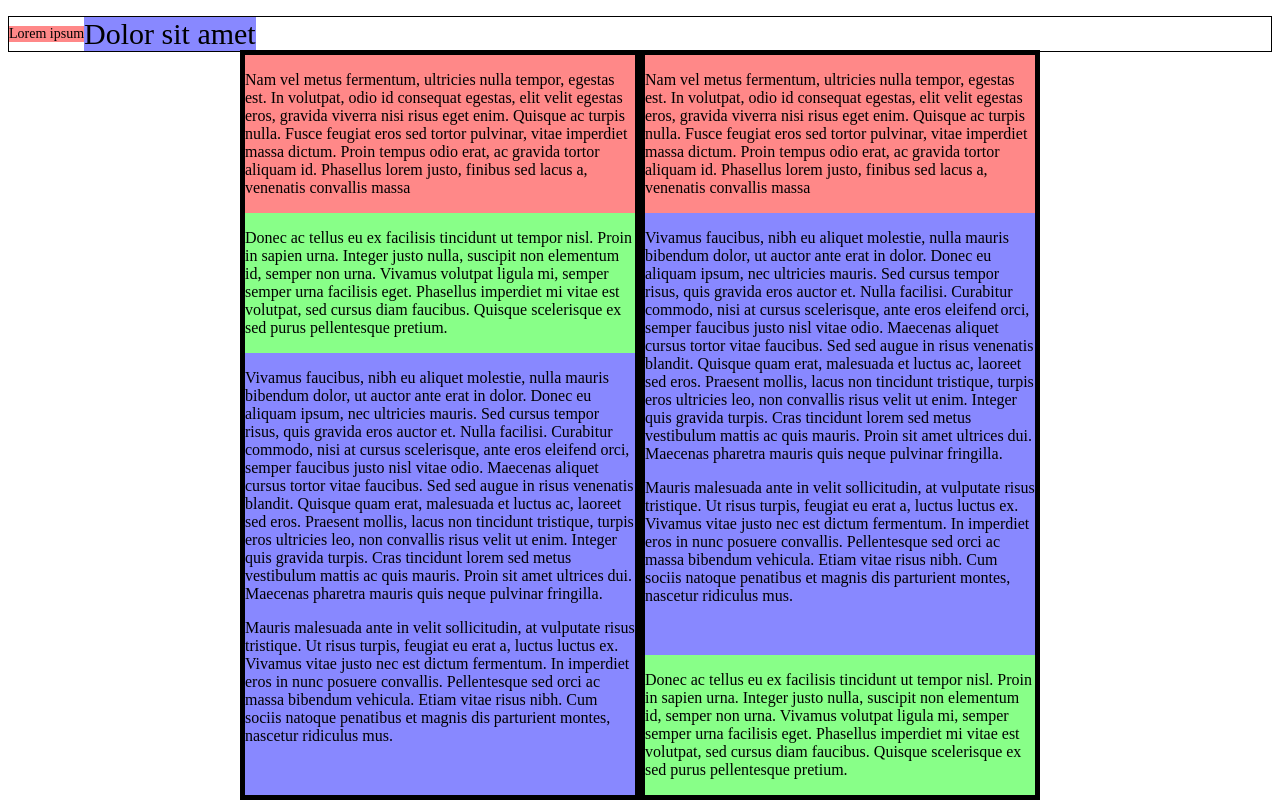
After one commit to vbarbarosh/smcss, a PHP site: page /template-flex.html in a window 1280 px wide. The commit adds this page. Run offline with PHP 8.4, Linux system fonts and the light colour scheme.

Commit message:
progress

```diff
--- a/src/css/background.css
+++ b/src/css/background.css
@@ -1,4 +1,6 @@
 /* background */
+
+.xbg { background: none; }
 
 /* http://css-tricks.com/perfect-full-page-background-image/ */
 .background-cover {
@@ -9,7 +11,16 @@
     background-size: cover;
 }
 
-/* simple backgrounds for debugging */
+/* Simple backgrounds for debugging */
+
+.black { background: #000; }
+.gray { background: #888; }
+.white { background: #fff; }
+.red { background: #f88; }
+.green { background: #8f8; }
+.blue { background: #88f; }
+.yellow { background: #ff8; }
+.cyan { background: #8ff; }
 
 .bg888 { background: #888; }
 .bg88f { background: #88f; }
@@ -19,5 +30,3 @@
 .bgf8f { background: #f8f; }
 .bgff8 { background: #ff8; }
 .bgfff { background: #fff; }
-
-.xbg { background: none; }
--- /dev/null
+++ b/src/css/display-flex.css
@@ -0,0 +1,39 @@
+/* display-flex */
+
+.flex-row,
+.flex-row-center {
+    display: flex;
+    flex-direction: row;
+}
+
+.flex-row-center {
+    justify-content: center;
+}
+
+.flex-column {
+    display: flex;
+    flex-direction: column;
+}
+
+.flex-grow {
+    flex-grow: 1;
+}
+
+.flex { display: flex; }
+
+.flex-dir-row { flex-direction: row; }
+.flex-dir-row-r { flex-direction: row-reverse; }
+.flex-dir-col { flex-direction: column; }
+.flex-dir-col-r { flex-direction: column-reverse; }
+
+.flex-align-start { align-items: flex-start; }
+.flex-align-end { align-items: flex-end; }
+.flex-align-center { align-items: center; }
+.flex-align-baseline { align-items: baseline; }
+.flex-align-stretch { align-items: stretch; }
+
+.flex-justify-start { justify-content: flex-start; }
+.flex-justify-end { justify-content: flex-end; }
+.flex-justify-center { justify-content: center; }
+.flex-justify-between { justify-content: space-between; }
+.flex-justify-around { justify-content: space-around; }
--- a/src/css/overflow.css
+++ b/src/css/overflow.css
@@ -1,3 +1,5 @@
 /* overflow */
 
-.oh { overflow: hidden; }
+.overflow-auto { overflow: auto; }
+.overflow-hidden { overflow: hidden; }
+.overflow-scroll { overflow: scroll; }
--- a/src/css/sm.css
+++ b/src/css/sm.css
@@ -1,4 +1,5 @@
 @import "display.css";
+@import "display-flex.css";
 @import "float.css";
 @import "font-size.css";
 @import "margin.css";
@@ -10,6 +11,7 @@
 @import "text-transform.css";
 @import "line-height.css";
 @import "z-index.css";
+@import "overflow.css";
 
 @import "box-sizing.css";
 @import "background.css";
--- /dev/null
+++ b/src/template-flex.html
@@ -0,0 +1,80 @@
+<!DOCTYPE html>
+<html lang="en">
+<head>
+    <meta charset="utf-8">
+    <meta http-equiv="X-UA-Compatible" content="IE=edge">
+    <meta name="viewport" content="width=device-width, initial-scale=1">
+    <title>Flex Layout | sm</title>
+    <style type="text/css">
+        .border {
+            border: 5px solid black;
+        }
+
+        .border1 {
+            border: 1px solid black;
+        }
+
+        .fixed-box {
+            position: fixed;
+            top: 0;
+            left: 0;
+            right: 0;
+            bottom: 0;
+        }
+
+        .w400 {
+            width: 400px;
+        }
+
+        .overflow-auto {
+            overflow: auto;
+        }
+
+        .container-box {
+            max-width: 100%;
+            max-height: 100%;
+        }
+
+        .box-height {
+            box-sizing: border-box;
+            height: 100%;
+        }
+    </style>
+    <link href="sm.css" rel="stylesheet" type="text/css" />
+</head>
+<body>
+
+<p class="border1 flex flex-align-center">
+    <span class="fs14 red">Lorem ipsum</span>
+    <span class="fs30 blue">Dolor sit amet</span>
+</p>
+
+<div class="fixed-box flex-row-center overflow-auto mt50">
+    <div class="flex-column box-height w400 border">
+        <div class="red">
+            <p>Nam vel metus fermentum, ultricies nulla tempor, egestas est. In volutpat, odio id consequat egestas, elit velit egestas eros, gravida viverra nisi risus eget enim. Quisque ac turpis nulla. Fusce feugiat eros sed tortor pulvinar, vitae imperdiet massa dictum. Proin tempus odio erat, ac gravida tortor aliquam id. Phasellus lorem justo, finibus sed lacus a, venenatis convallis massa</p>
+        </div>
+        <div class="green">
+            <p>Donec ac tellus eu ex facilisis tincidunt ut tempor nisl. Proin in sapien urna. Integer justo nulla, suscipit non elementum id, semper non urna. Vivamus volutpat ligula mi, semper semper urna facilisis eget. Phasellus imperdiet mi vitae est volutpat, sed cursus diam faucibus. Quisque scelerisque ex sed purus pellentesque pretium.</p>
+        </div>
+        <div class="blue flex-grow overflow-auto" style="min-height: 100px;">
+            <p>Vivamus faucibus, nibh eu aliquet molestie, nulla mauris bibendum dolor, ut auctor ante erat in dolor. Donec eu aliquam ipsum, nec ultricies mauris. Sed cursus tempor risus, quis gravida eros auctor et. Nulla facilisi. Curabitur commodo, nisi at cursus scelerisque, ante eros eleifend orci, semper faucibus justo nisl vitae odio. Maecenas aliquet cursus tortor vitae faucibus. Sed sed augue in risus venenatis blandit. Quisque quam erat, malesuada et luctus ac, laoreet sed eros. Praesent mollis, lacus non tincidunt tristique, turpis eros ultricies leo, non convallis risus velit ut enim. Integer quis gravida turpis. Cras tincidunt lorem sed metus vestibulum mattis ac quis mauris. Proin sit amet ultrices dui. Maecenas pharetra mauris quis neque pulvinar fringilla.</p>
+            <p>Mauris malesuada ante in velit sollicitudin, at vulputate risus tristique. Ut risus turpis, feugiat eu erat a, luctus luctus ex. Vivamus vitae justo nec est dictum fermentum. In imperdiet eros in nunc posuere convallis. Pellentesque sed orci ac massa bibendum vehicula. Etiam vitae risus nibh. Cum sociis natoque penatibus et magnis dis parturient montes, nascetur ridiculus mus.</p>
+        </div>
+    </div>
+    <div class="flex-column box-height w400 border">
+        <div class="red">
+            <p>Nam vel metus fermentum, ultricies nulla tempor, egestas est. In volutpat, odio id consequat egestas, elit velit egestas eros, gravida viverra nisi risus eget enim. Quisque ac turpis nulla. Fusce feugiat eros sed tortor pulvinar, vitae imperdiet massa dictum. Proin tempus odio erat, ac gravida tortor aliquam id. Phasellus lorem justo, finibus sed lacus a, venenatis convallis massa</p>
+        </div>
+        <div class="blue flex-grow overflow-auto" style="min-height: 100px;">
+            <p>Vivamus faucibus, nibh eu aliquet molestie, nulla mauris bibendum dolor, ut auctor ante erat in dolor. Donec eu aliquam ipsum, nec ultricies mauris. Sed cursus tempor risus, quis gravida eros auctor et. Nulla facilisi. Curabitur commodo, nisi at cursus scelerisque, ante eros eleifend orci, semper faucibus justo nisl vitae odio. Maecenas aliquet cursus tortor vitae faucibus. Sed sed augue in risus venenatis blandit. Quisque quam erat, malesuada et luctus ac, laoreet sed eros. Praesent mollis, lacus non tincidunt tristique, turpis eros ultricies leo, non convallis risus velit ut enim. Integer quis gravida turpis. Cras tincidunt lorem sed metus vestibulum mattis ac quis mauris. Proin sit amet ultrices dui. Maecenas pharetra mauris quis neque pulvinar fringilla.</p>
+            <p>Mauris malesuada ante in velit sollicitudin, at vulputate risus tristique. Ut risus turpis, feugiat eu erat a, luctus luctus ex. Vivamus vitae justo nec est dictum fermentum. In imperdiet eros in nunc posuere convallis. Pellentesque sed orci ac massa bibendum vehicula. Etiam vitae risus nibh. Cum sociis natoque penatibus et magnis dis parturient montes, nascetur ridiculus mus.</p>
+        </div>
+        <div class="green">
+            <p>Donec ac tellus eu ex facilisis tincidunt ut tempor nisl. Proin in sapien urna. Integer justo nulla, suscipit non elementum id, semper non urna. Vivamus volutpat ligula mi, semper semper urna facilisis eget. Phasellus imperdiet mi vitae est volutpat, sed cursus diam faucibus. Quisque scelerisque ex sed purus pellentesque pretium.</p>
+        </div>
+    </div>
+</div>
+
+</body>
+</html>
```
